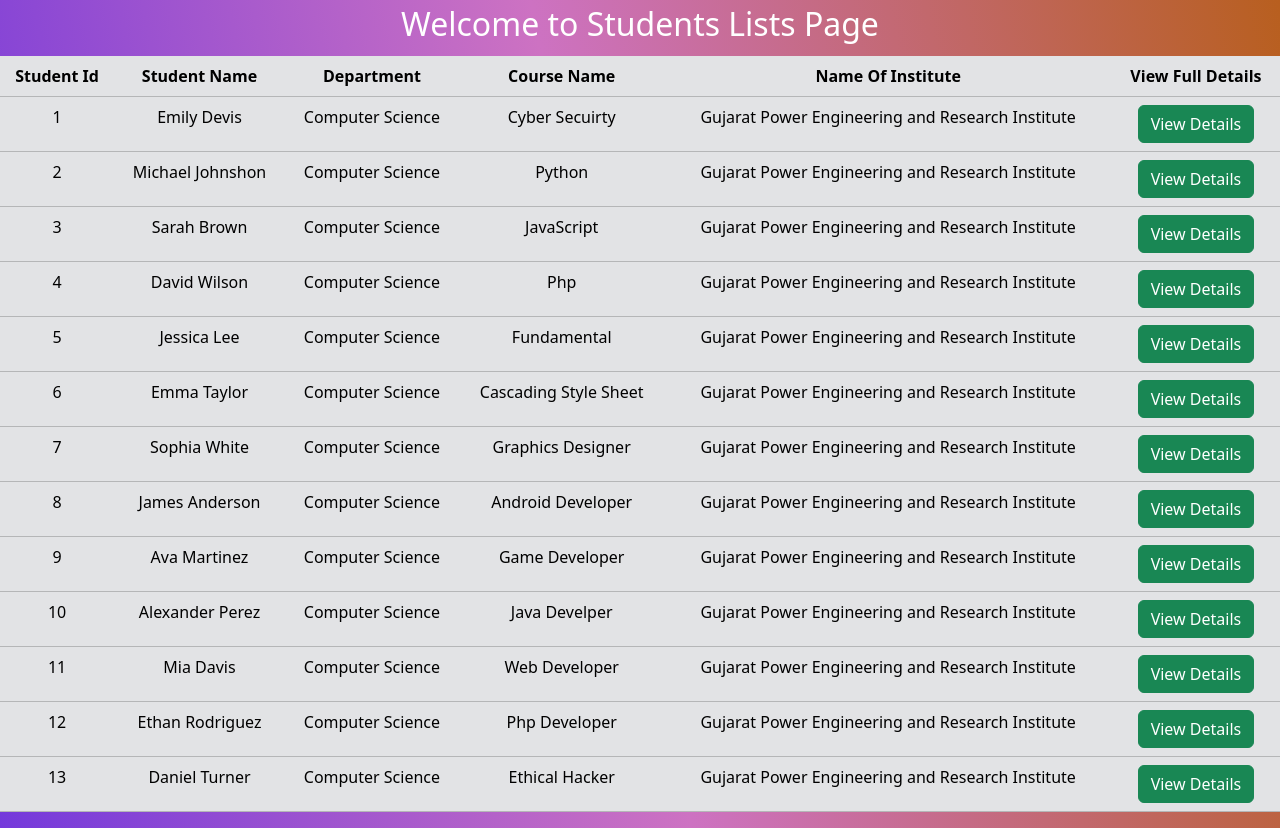
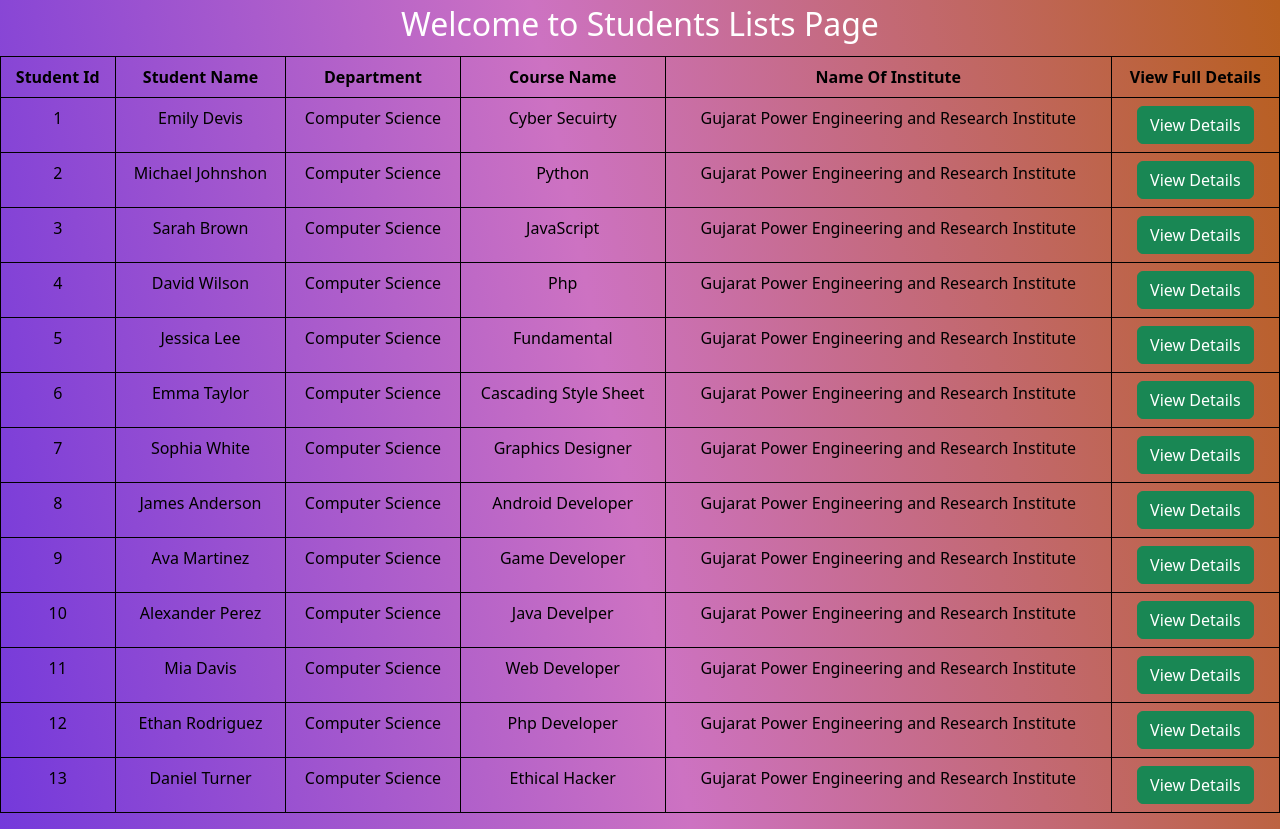
Before and after one commit to nisarg-frontendarmy/sample-react-project, a React (Create React App) app: page /dashboard in a window 1280 px wide. Built offline with nearby package versions, Linux system fonts and the light colour scheme.

Commit message:
React-Bootstrap-Implement

```diff
--- a/src/App.css
+++ b/src/App.css
@@ -1,7 +1,7 @@
 @media screen and (min-width: 600px) {
   body {
     min-height: 100vh;
-    /* align-items: center; */
+    align-items: center;
     justify-content: center;
     color: white;
     background-image: linear-gradient(79deg, #7439db, #cd72c2 48%, #b85f1f);
@@ -9,16 +9,16 @@
 }
 
 /* React-Bootstrap:- Login Page Set width */
-/* .main-div{
+.main-div{
   width: 30%;
-} */
+}
 
-/* .auth-form-container,
+.auth-form-container,
 .login-form,
 .register-form {
   display: flex;
   flex-direction: column;
-} */
+}
 
 
 /* .auth-form-container {
@@ -33,26 +33,27 @@
 } */
 
 
-/* label {
+label {
   text-align: left;
   padding: 0.25rem 0;
-} */
+}
 
-/* input {
+input {
   margin: 0.6rem 0;
   padding: 1rem;
   border: none;
   border-radius: 10px;
   ;
-} */
+}
 
-/* button {
+button {
   border: none;
+  /* background-color: white; */
   padding: 20px;
   border-radius: 10px;
   cursor: pointer;
   color: #7439db;
-} */
+}
 
 /* .link-btn {
   background: none;
@@ -60,7 +61,7 @@
   text-decoration: none;
 } */
 
-/* .link {
+.link {
   background: none;
   color: white;
   text-decoration: none;
@@ -71,7 +72,7 @@
   font-size: medium;
   font-family: Inter,Hellvetica,sans-serif;
   margin-top: 10px;
-} */
+}
 
 /* Login Page Email Address and Password Validation  */
 /* .error {
@@ -96,6 +97,7 @@
 } */
 
 /* Dashboard : GO To Student Page Button */
+
 /* .btn-1 {
   color: black;
   background-image: linear-gradient(79deg, #7439db, #C66FBC 48%, #d0bbad);
@@ -107,7 +109,7 @@
   cursor: pointer;
 } */
 
-/* .btn2 {
+.btn2 {
   color: white;
   font-size: large;
   font-family: Inter, Hellvetica, sans-serif;
@@ -118,7 +120,7 @@ h1 {
   color: black;
   font-family: Inter, Hellvetica, sans-serif;
   margin-top: 10px;
-} */
+}
 
 
 /* .table {
@@ -138,15 +140,15 @@ h1 {
   border-right: 1px solid rgba(70, 16, 16, 0.441);
   border-bottom: 1px solid rgba(70, 16, 16, 0.441);
   padding: 10px;
-}
+} */
 
 
-td {
+/* td {
   border-right: 1px solid rgba(70, 16, 16, 0.441);
   border-bottom: 1px solid rgba(70, 16, 16, 0.441);
   padding: 25px;
   font-size: medium;
-}
+} */
 
 #btn-2 {
   color: black;
@@ -157,14 +159,14 @@ td {
   margin-left: 124vh;
   font-size: medium;
   font-family: Inter, Hellvetica, sans-serif;
-} */
+}
 
 /* Forgot Password */
 
 
-/* #Pass1 {
+#Pass1 {
   color: white;
-} */
+}
 
 /* #btn2 {
   margin-top: 25px;
@@ -196,7 +198,7 @@ td {
 } */
 
 /* Student List Page Design */
-/*
+
 #heading {
   margin-top: -350px;
   color: black;
@@ -213,17 +215,17 @@ td {
 
 /* Student:  Style the Button */
 
-/* #btn0 {
+#btn0 {
   padding: 15px 35px;
   color: white;
   font-family: Inter, Hellvetica, sans-serif;
   background-image: linear-gradient(79deg, #7439db, #C66FBC 48%, #7d471f);
   font-size: medium;
-} */
+}
 
 
 /* Single Student : Style the elements */
-/* .para1 {
+.para1 {
   position: fixed;
   border: 2px solid black;
   text-align: left;
@@ -233,15 +235,15 @@ td {
   font-style: italic;
   margin-top: 30vh;
   width: 900px;
-  background-color: #df9b6a transparent;
+  /* background-color: #df9b6a transparent; */
   color: #362f29;
-} */
+}
 
 /* .List-items {
   align-items: center;
 } */
 
-/* .List-items li {
+.List-items li {
   margin-bottom: 10px;
   font-family: Inter, Hellvetica, sans-serif;
   font-size: large;
@@ -250,4 +252,4 @@ td {
 #heading-1 {
   font-family: Inter, Hellvetica, sans-serif;
   font-size: larger;
-} */
+}
--- a/src/App.js
+++ b/src/App.js
@@ -1,7 +1,7 @@
 import { BrowserRouter, Route, Routes } from "react-router-dom";
 import Dashboard from "./components/dashboard/Dashboard";
 import Student from "./Student";
-import SingleStudent from "./SingleStudent";
+import SingleStudent from "./components/dashboard/SingleStudent";
 import Login from "./components/auth/Login";
 import Register from "./components/auth/Register";
 import ForgotPassword from "./components/auth/ForgotPassword";
--- a/src/SingleStudent.jsx
+++ /dev/null
@@ -1,28 +0,0 @@
-import React from "react";
-import JSON from "./students.json";
-import { useLocation } from "react-router-dom";
-import ListGroup from 'react-bootstrap/ListGroup';
-
-function SingleStudent(props) {
-  const location = useLocation();
-  let studentId = location.search;
-  studentId = studentId.replace("?", "");
-  console.log(location);
-  const data = JSON.Dashboard.find((item) => item.studentId === studentId);
-
-  return (
-    <div className="border w-50 m-5 p-2">
-      <div className="text-left fs-2 text-white">Student Information:</div>
-      <ListGroup>
-        <ListGroup.Item>Id : {data.studentId}</ListGroup.Item>
-        <ListGroup.Item>Name : {data.studentName}</ListGroup.Item>
-        <ListGroup.Item>Department : {data.department}</ListGroup.Item>
-        <ListGroup.Item>Course Name : {data.courseName}</ListGroup.Item>
-        <ListGroup.Item>Name of Institute : {data.instituteName}</ListGroup.Item>
-        <ListGroup.Item>School Name : Shree N.V Patel Vidhymandir : {data.SchoolName}</ListGroup.Item>
-      </ListGroup>
-    </div>
-  );
-}
-
-export default SingleStudent;
--- a/src/components/auth/ForgotPassword.jsx
+++ b/src/components/auth/ForgotPassword.jsx
@@ -43,6 +43,7 @@ const ForgotPassword = () => {
         <Form.Group controlId="Reset" className="w-100">
           <Form.Label className="w-20 mt-4">Reset Password:</Form.Label>
           <Form.Control
+          className="mt-0"
             type="password"
             {...register("resetpassword", {
               required: "Please Enter The New Password",
@@ -63,7 +64,7 @@ const ForgotPassword = () => {
         <Form.Group controlId="Confirm">
           <Form.Label className="mt-3">Confirm Password:</Form.Label>
           <Form.Control
-            className="l1"
+          className="mt-0"
             type="password"
             {...register("confirmpassword", {
               required: "Please Enter The Confirm Password",
--- a/src/components/auth/Register.jsx
+++ b/src/components/auth/Register.jsx
@@ -34,6 +34,7 @@ const Register = () => {
           <Form.Group controlId="name">
             <Form.Label className="mt-2">Full Name</Form.Label>
             <Form.Control
+            className="mt-0"
               {...register("name", {
                 required: "Please enter your full name",
                 pattern: {
@@ -54,6 +55,7 @@ const Register = () => {
           <Form.Group controlId="email">
             <Form.Label className="mt-3">Email</Form.Label>
             <Form.Control
+            className="mt-0"
               {...register("email", {
                 required: "Please enter your email",
                 pattern: {
@@ -73,8 +75,9 @@ const Register = () => {
           </Form.Group>
 
           <Form.Group controlId="password">
-            <Form.Label className="mt-3">Password</Form.Label>
+            <Form.Label className="mt-3 ">Password</Form.Label>
             <Form.Control
+            className="mt-0"
               {...register("password", {
                 required: "Please enter your password",
                 minLength: {
--- a/src/components/dashboard/Dashboard.jsx
+++ b/src/components/dashboard/Dashboard.jsx
@@ -7,29 +7,34 @@ import Button from "react-bootstrap/Button";
 const Dashboard = () => {
   const history = useNavigate();
 
+  const listItemStyle = {
+    backgroundColor: "transparent",
+    border: "1px solid black",
+  };
+
   return (
-    <div className="text-center w-100">
+    <div className="text-center w-50 w-100">
       <div className="fs-2 mb-2">Welcome to Students Lists Page</div>
-      <Table variant="secondary">
+      <Table className="w-100">
         <thead>
           <tr>
-            <th>Student Id</th>
-            <th>Student Name</th>
-            <th>Department</th>
-            <th>Course Name</th>
-            <th>Name Of Institute</th>
-            <th>View Full Details</th>
+            <th style={listItemStyle}>Student Id</th>
+            <th style={listItemStyle}>Student Name</th>
+            <th style={listItemStyle}>Department</th>
+            <th style={listItemStyle}>Course Name</th>
+            <th style={listItemStyle}>Name Of Institute</th>
+            <th style={listItemStyle}>View Full Details</th>
           </tr>
         </thead>
         <tbody>
           {JSON.Dashboard.map((res, index) => (
             <tr key={index}>
-              <td>{res.studentId}</td>
-              <td>{res.studentName}</td>
-              <td>{res.deparment}</td>
-              <td>{res.courseName}</td>
-              <td>{res.instituteName}</td>
-              <td>
+              <td style={listItemStyle}>{res.studentId}</td>
+              <td style={listItemStyle}>{res.studentName}</td>
+              <td style={listItemStyle}>{res.department}</td>
+              <td style={listItemStyle}>{res.courseName}</td>
+              <td style={listItemStyle}>{res.instituteName}</td>
+              <td style={listItemStyle}>
                 <Button
                   variant="success"
                   className="mx-auto d-flex justify-content-center"
--- /dev/null
+++ b/src/components/dashboard/SingleStudent.jsx
@@ -0,0 +1,35 @@
+import React from "react";
+import JSON from "../../students.json";
+import { useLocation } from "react-router-dom";
+import ListGroup from 'react-bootstrap/ListGroup';
+
+function SingleStudent(props) {
+  const location = useLocation();
+  let studentId = location.search;
+  studentId = studentId.replace("?", "");
+  console.log(location);
+  const data = JSON.Dashboard.find((item) => item.studentId === studentId);
+
+
+  const listItemStyle = {
+    backgroundColor:'transparent',
+    border:'none',
+    color:'white',
+  };
+
+  return (
+    <div className="border w-50 m-5 p-2">
+      <div className="text-left fs-2 text-white">Student Information:</div>
+      <ListGroup>
+        <ListGroup.Item style={listItemStyle}>Id : {data.studentId}</ListGroup.Item>
+        <ListGroup.Item style={listItemStyle}>Name : {data.studentName}</ListGroup.Item>
+        <ListGroup.Item style={listItemStyle}>Department : {data.department}</ListGroup.Item>
+        <ListGroup.Item style={listItemStyle}>Course Name : {data.courseName}</ListGroup.Item>
+        <ListGroup.Item style={listItemStyle}>Name of Institute : {data.instituteName}</ListGroup.Item>
+        <ListGroup.Item style={listItemStyle}>School Name : Shree N.V Patel Vidhymandir : {data.SchoolName}</ListGroup.Item>
+      </ListGroup>
+    </div>
+  );
+}
+
+export default SingleStudent;
--- a/src/students.json
+++ b/src/students.json
@@ -3,7 +3,7 @@
   {
     "studentId": "1",
     "studentName": "Emily Devis",
-    "deparment": "Computer Science",
+    "department": "Computer Science",
     "courseName": "Cyber Secuirty",
     "instituteName":"Gujarat Power Engineering and Research Institute",
     "action": "Clicked Button 1"
@@ -11,84 +11,84 @@
   {
     "studentId": "2",
     "studentName": "Michael Johnshon",
-    "deparment": "Computer Science",
+    "department": "Computer Science",
     "courseName": "Python",
     "instituteName":"Gujarat Power Engineering and Research Institute"
   },
   {
     "studentId": "3",
     "studentName": "Sarah Brown",
-    "deparment": "Computer Science",
+    "department": "Computer Science",
     "courseName": "JavaScript",
     "instituteName":"Gujarat Power Engineering and Research Institute"
   },
   {
     "studentId": "4",
     "studentName": "David Wilson",
-    "deparment": "Computer Science",
+    "department": "Computer Science",
     "courseName": "Php",
     "instituteName":"Gujarat Power Engineering and Research Institute"
   },
   {
     "studentId": "5",
     "studentName": "Jessica Lee",
-    "deparment": "Computer Science",
+    "department": "Computer Science",
     "courseName": "Fundamental",
     "instituteName":"Gujarat Power Engineering and Research Institute"
   },
   {
     "studentId": "6",
     "studentName": "Emma Taylor",
-    "deparment": "Computer Science",
+    "department": "Computer Science",
     "courseName": "Cascading Style Sheet",
     "instituteName":"Gujarat Power Engineering and Research Institute"
   },
   {
     "studentId": "7",
     "studentName": "Sophia White",
-    "deparment": "Computer Science",
+    "department": "Computer Science",
     "courseName": "Graphics Designer",
     "instituteName":"Gujarat Power Engineering and Research Institute"
   },
   {
     "studentId": "8",
     "studentName": "James Anderson",
-    "deparment": "Computer Science",
+    "department": "Computer Science",
     "courseName": "Android Developer",
     "instituteName":"Gujarat Power Engineering and Research Institute"
   },
   {
     "studentId": "9",
     "studentName": "Ava Martinez",
-    "deparment": "Computer Science",
+    "department": "Computer Science",
     "courseName": "Game Developer",
     "instituteName":"Gujarat Power Engineering and Research Institute"
   },
   {
     "studentId": "10",
     "studentName": "Alexander Perez",
-    "deparment": "Computer Science",
+    "department": "Computer Science",
     "courseName": "Java Develper",
     "instituteName":"Gujarat Power Engineering and Research Institute"
   },
   {
     "studentId": "11",
     "studentName": "Mia Davis",
-    "deparment": "Computer Science",
+    "department": "Computer Science",
     "courseName": "Web Developer",
     "instituteName":"Gujarat Power Engineering and Research Institute"
   },
   {
     "studentId": "12",
     "studentName": "Ethan Rodriguez",
-    "deparment": "Computer Science",
+    "department": "Computer Science",
     "courseName": "Php Developer",
     "instituteName":"Gujarat Power Engineering and Research Institute"
   },
   {
     "studentId": "13",
     "studentName": "Daniel Turner",
-    "deparment": "Computer Science",
+    "department": "Computer Science",
     "courseName": "Ethical Hacker",
     "instituteName":"Gujarat Power Engineering and Research Institute"
   }
```
Also changed, not shown: src/components/auth/Login.jsx (+4 -3 lines).
